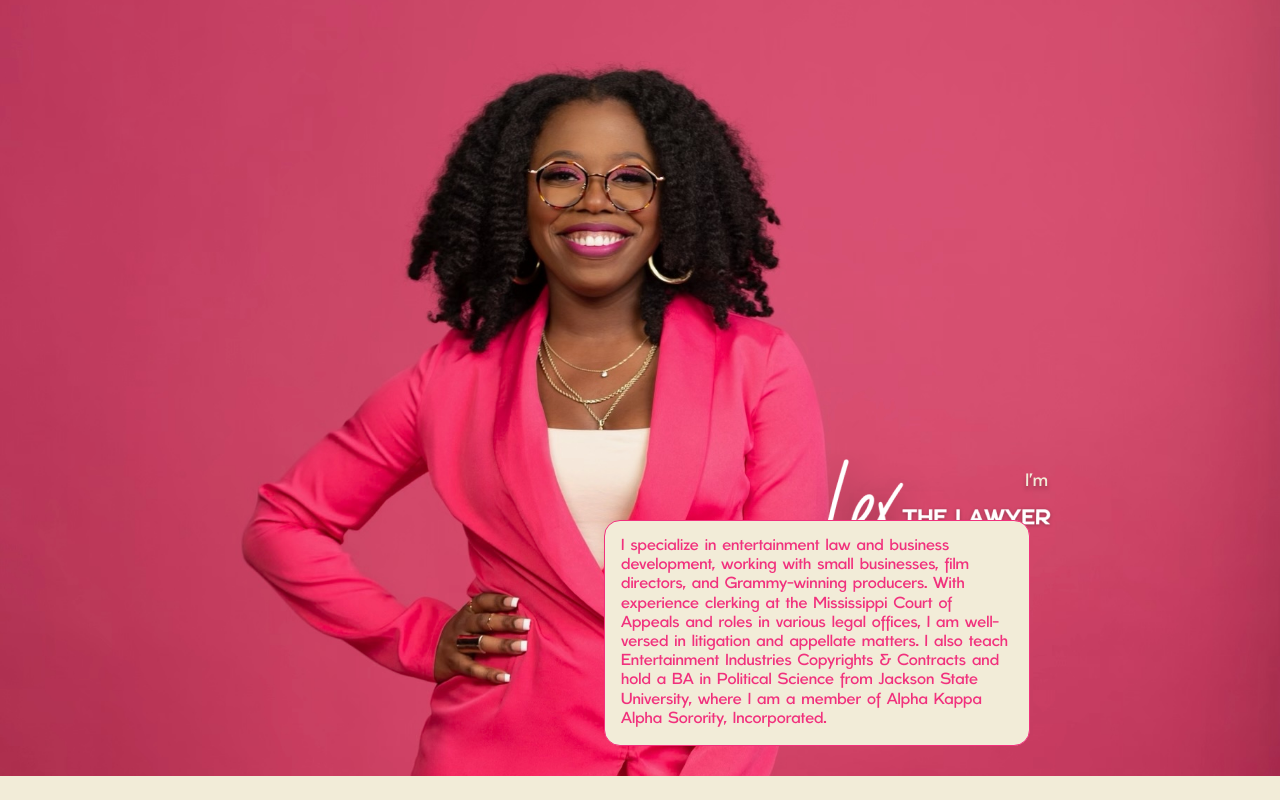
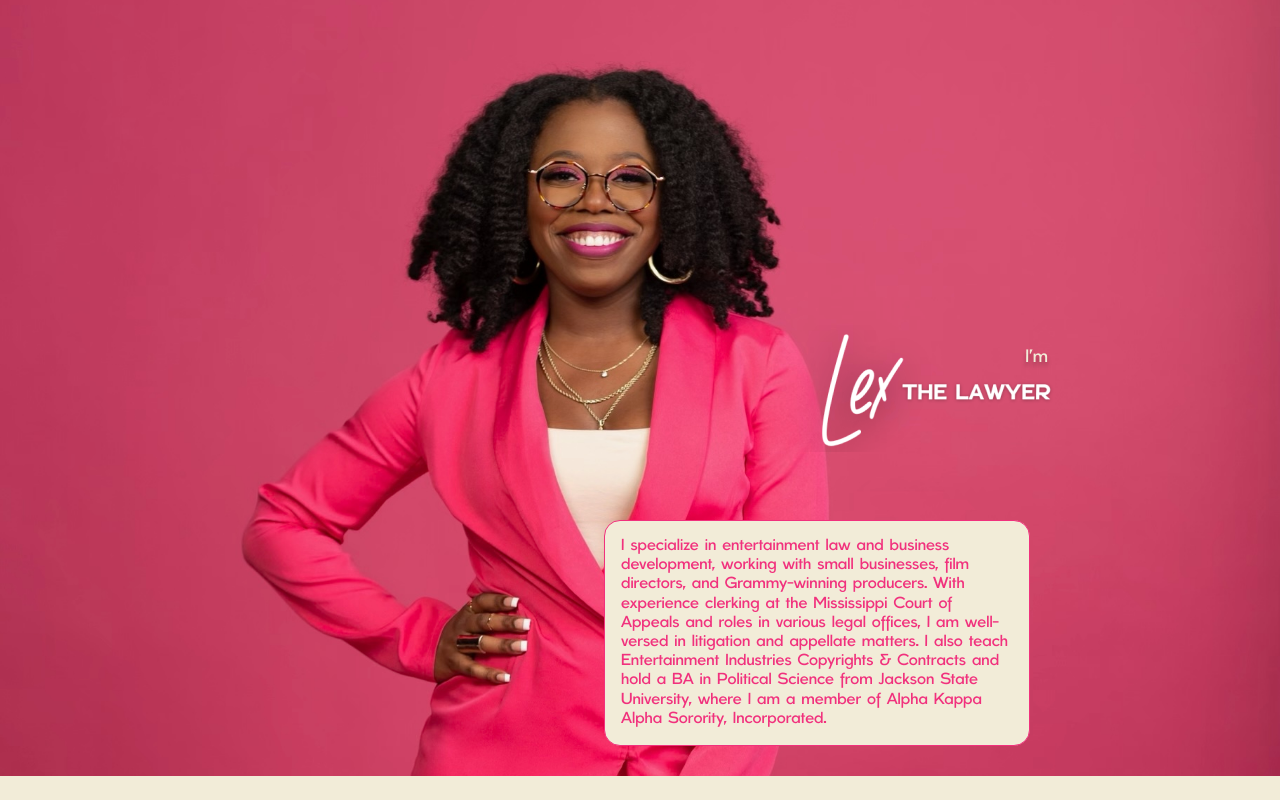
Before and after one commit to atariusarmstrong/lexthelawyer, a plain HTML site: page lexthelawyer.html in a window 1280 px wide. Shown: the top 800 px of the page. Drawn offline with nearby package versions, Linux system fonts and the light colour scheme.

Commit message:
fix hero text positioning

```diff
--- a/lexthelawyer.html
+++ b/lexthelawyer.html
@@ -116,7 +116,7 @@
             font-size: 18px;
             color:#F2ECD8;
             position: absolute;
-            top: 468px;
+            top: 344px;
             right: 232px;
 
         }
@@ -126,7 +126,7 @@
         .hero-logo {
             position: absolute;
             right: 200px;
-            top: 450px;
+            top: 325px;
         }
         .hero-text {
             width: 426px;
```
